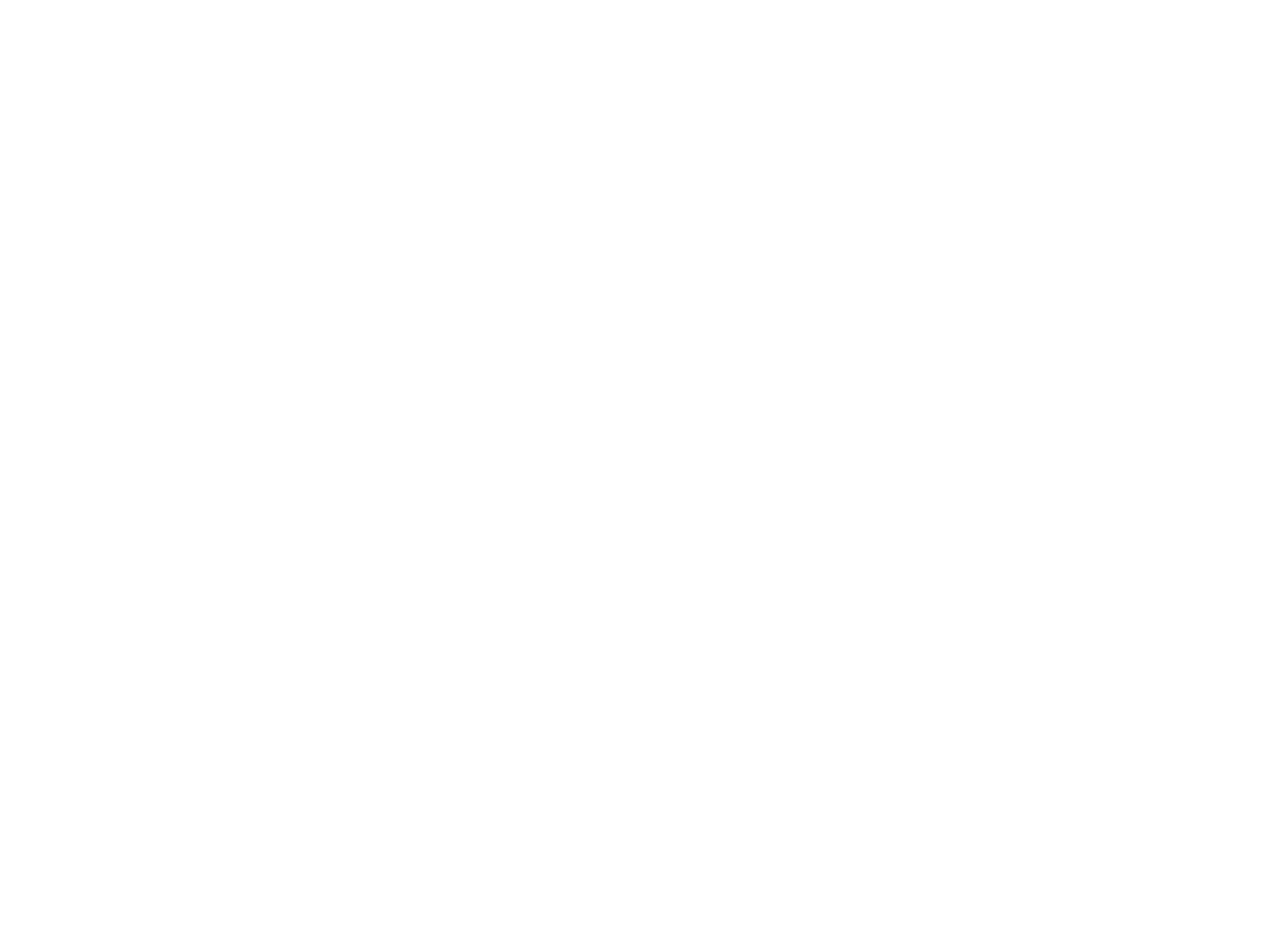
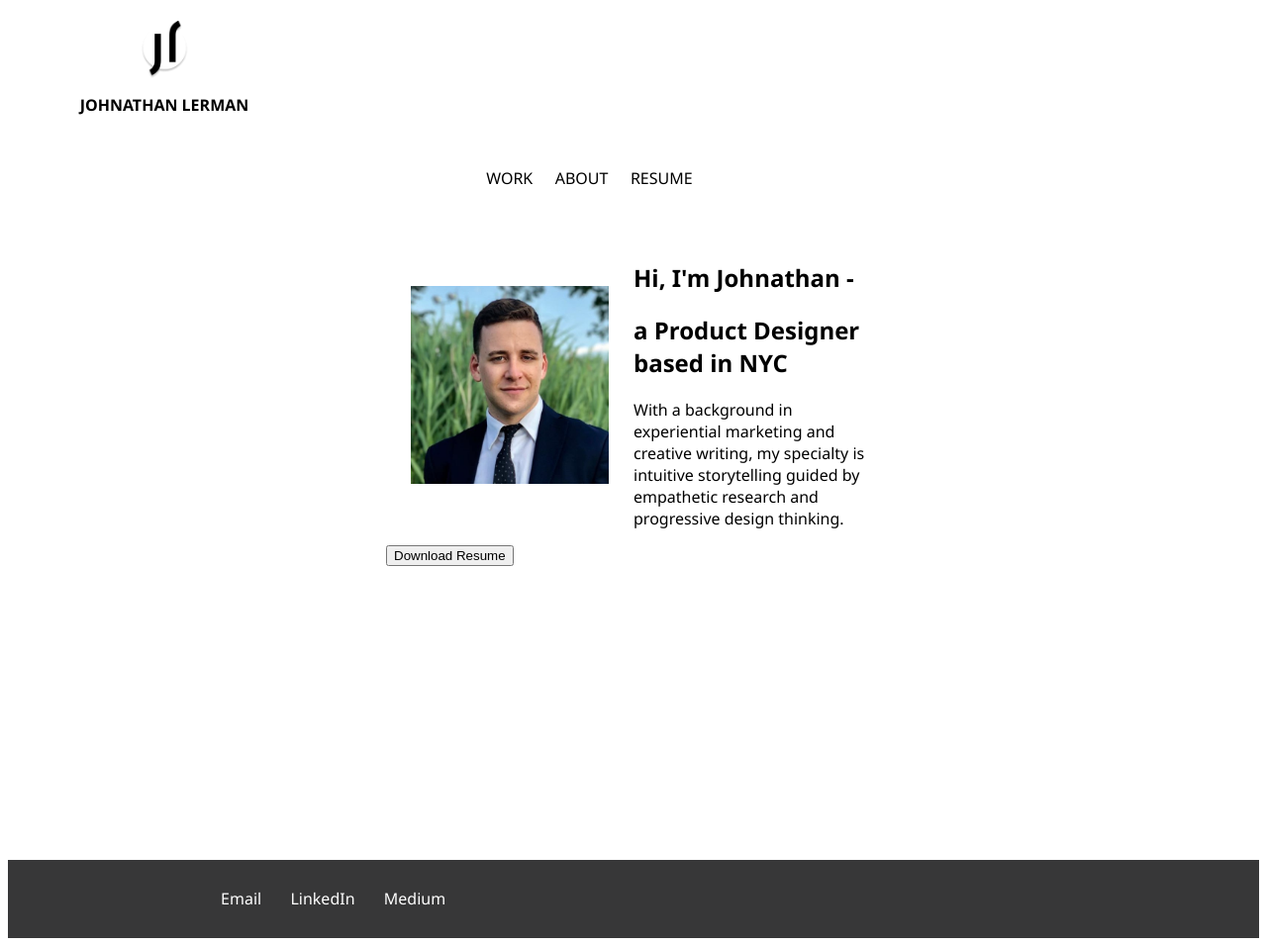
Before and after one commit to johnlerman/UX_UI_HW_17, a plain HTML site: page index.html in a window 1280 px wide. Shown: the whole page at 99% size. Before the commit the page ends 800 px from the top, so only its background shows below. Drawn offline with Linux system fonts and the light colour scheme.

Commit message:
Coded structure

```diff
--- a/css/index.css
+++ /dev/null
@@ -1 +0,0 @@
-<html>
--- /dev/null
+++ b/css/style.css
@@ -0,0 +1,71 @@
+.inline-block {
+    display: inline-block;
+    vertical-align: top;
+}
+
+#headerlogo {
+width: 50px;
+}
+
+#headerName {
+font-size: medium;
+}
+
+.logo {
+    width: 23%;
+    padding: 1%;
+    display: inline-block;
+}
+
+nav {
+    width: 73%;
+    padding: 1%;
+}
+
+ul {
+    width: 50%;
+    margin-left: auto;
+    text-decoration: none;
+}
+
+li {
+    display: inline;
+    padding: 1%;
+    margin: 1%;
+}
+
+.logo {
+    text-align: center;
+}
+
+.heroImg {
+    height: 600px;
+    padding: 25px;
+}
+
+#headshot {
+    width: 200px;
+    float: left;
+    margin: 5%;
+}
+
+.content {
+    width: 500px;
+    margin: 0 auto;
+}
+
+footer {
+    background-color: #373738;
+}
+
+.footerList {
+display: inline-block;
+text-align: center;
+vertical-align: top;
+padding: 1%;
+color: white;
+}
+
+h1, h2, p, li {
+    font-family: 'Segoe UI', Tahoma, Geneva, Verdana, sans-serif;
+}
--- a/index.html
+++ b/index.html
@@ -1 +1,39 @@
+<!DOCTYPE html>
 <html>
+<head>
+    <link rel="stylesheet" href="css/style.css">
+</head>
+<body>
+    <header class="navigation">
+        <div class="inline-block logo">
+            <img id="headerlogo" src="images/JL_logo.png">
+            <h1 id="headerName">JOHNATHAN LERMAN</h1>
+        </div>
+        <nav class="inline-block">
+            <ul>
+                <li>WORK</li>
+                <li>ABOUT</li>
+                <li>RESUME</li>
+            </ul>
+        </nav>
+    </header>
+    <section class="heroImg">
+        <div class="content">
+            <img id="headshot" src="images/my_headshot.jpg" alt="Johnathan Lerman">
+            <h1>Hi, I'm Johnathan -</h1>
+            <h2>a Product Designer based in NYC</h2>
+            <p>
+            With a background in experiential marketing and creative writing, my specialty is intuitive storytelling guided by empathetic research and progressive design thinking.
+            </p>
+            <button>Download Resume</button>
+        </div>
+    </section>
+    <footer>
+        <ul class="footerList">
+            <li>Email</li>
+            <li>LinkedIn</li>
+            <li>Medium</li>
+        </ul>
+    </footer>
+</body>
+</html>
```
Also changed, not shown: images/JL_logo.png (added), images/my_headshot.jpg (added).
